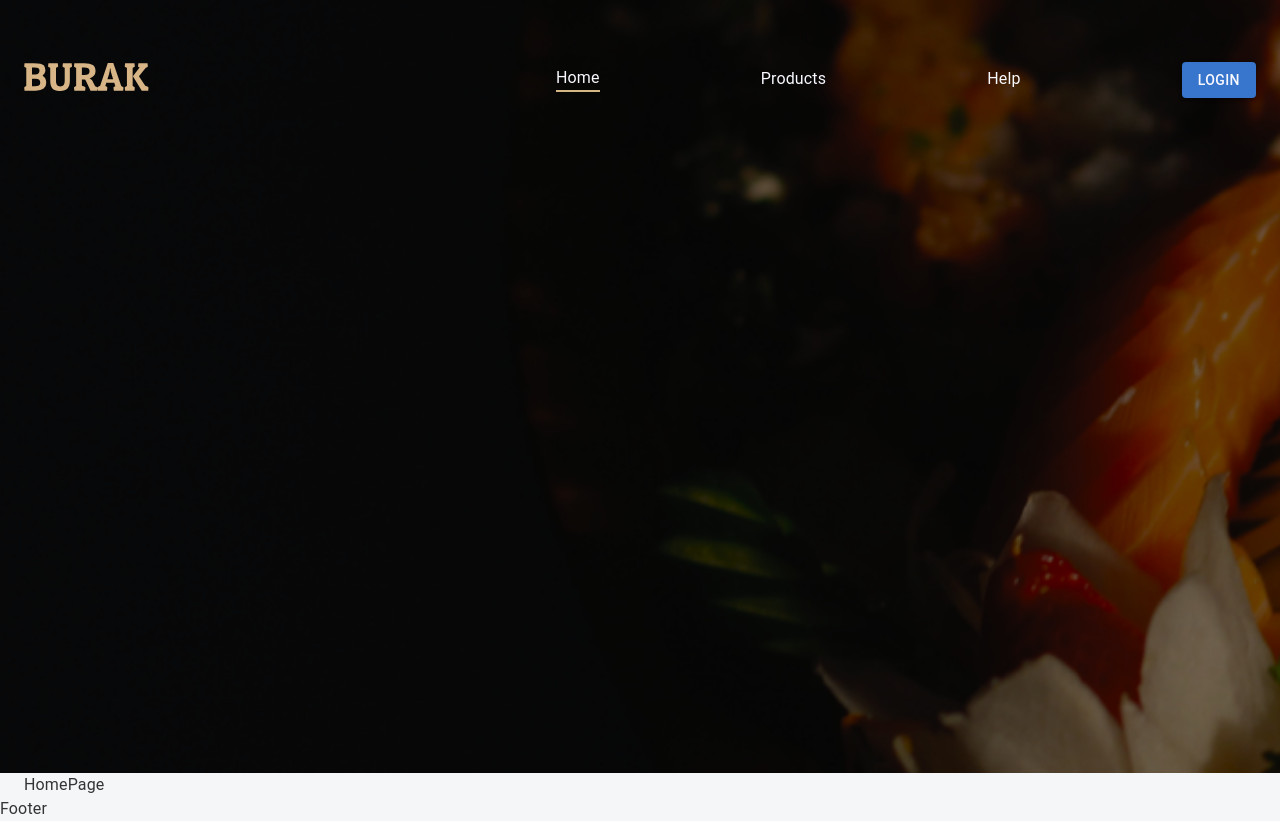
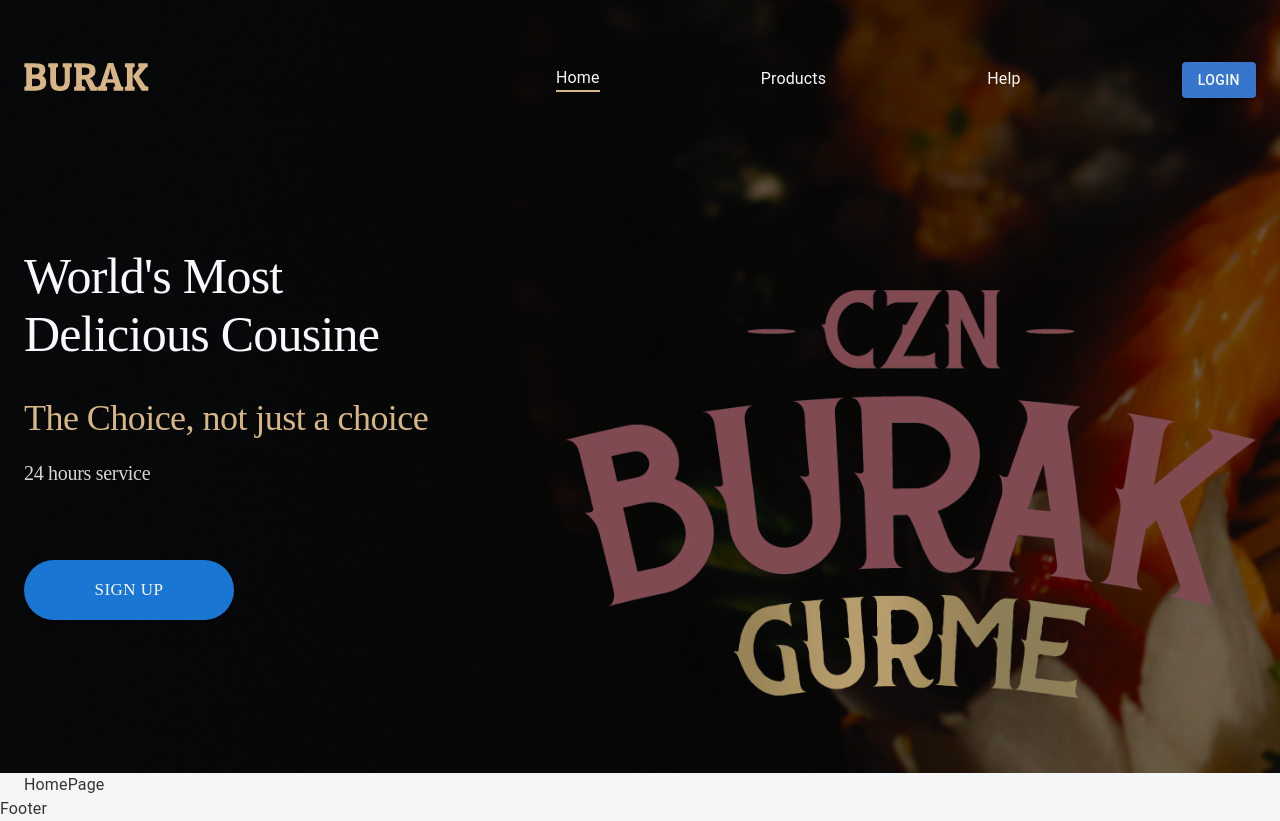
Before and after one commit to Michael777aa/burak-react, a React (Create React App) app: page / in a window 1280 px wide. Built offline with nearby package versions, Linux system fonts and the light colour scheme.

Commit message:
fix: modify homeNavbar header component

```diff
--- a/src/app/components/headers/HomeNavbat.tsx
+++ b/src/app/components/headers/HomeNavbat.tsx
@@ -59,7 +59,25 @@
             )}
           </Stack>
         </Stack>
-        <Stack></Stack>
+        <Stack className={"header-frame"}>
+          <Stack className={"detail"}>
+            <Box className={"head-main-txt"}>
+              World's Most Delicious Cousine
+            </Box>
+            <Box className={"wel-txt"}>The Choice, not just a choice</Box>
+            <Box className={"service-txt"}>24 hours service</Box>
+            <Box className={"signup"}>
+              {!authMember ? (
+                <Button variant="contained" className={"signup-button"}>
+                  SIGN UP
+                </Button>
+              ) : null}
+            </Box>
+          </Stack>
+          <Stack className={"logo-frame"}>
+            <div className={"logo-img"}></div>
+          </Stack>
+        </Stack>
       </Container>
     </div>
   );
--- a/src/css/navbar.css
+++ b/src/css/navbar.css
@@ -66,3 +66,81 @@
 .home-navbar div.hover-line:after {
   transform-origin: 0% 50%;
 }
+
+.home-navbar .navbar-container .header-frame {
+  margin-top: 142px;
+  height: 462px;
+  display: flex;
+  flex-direction: row;
+  justify-content: space-between;
+}
+.home-navbar .navbar-container .header-frame .detail {
+  width: 510px;
+  display: flex;
+  flex-direction: column;
+}
+.home-navbar .navbar-container .header-frame .detail .head-main-txt {
+  width: 450px;
+  height: 150px;
+  font-family: Roboto Serif;
+  font-size: 50px;
+  font-style: normal;
+  font-weight: 500;
+  line-height: normal;
+  letter-spacing: -0.75px;
+  color: #f8f8ff;
+}
+.home-navbar .navbar-container .header-frame .detail .wel-txt {
+  width: 510px;
+  height: 42px;
+  font-family: Roboto Serif;
+  font-size: 36px;
+  font-style: normal;
+  font-weight: 400;
+  line-height: normal;
+  letter-spacing: -0.54px;
+  color: #d7b686;
+}
+
+.home-navbar .navbar-container .header-frame .detail .service-txt {
+  margin-top: 23px;
+  width: 153px;
+  height: 23px;
+  font-family: Roboto Serif;
+  font-size: 20px;
+  font-style: normal;
+  font-weight: 400;
+  line-height: normal;
+  letter-spacing: -0.3px;
+  color: #d5d5d5;
+}
+
+.home-navbar .navbar-container .detail .signup {
+  margin-top: 75px;
+}
+.home-navbar .navbar-container .detail .signup .signup-button {
+  width: 210px;
+  height: 60px;
+  border-radius: 40px;
+  background-color: #1976d2;
+  text-align: center;
+  font-family: Poppins;
+  font-size: 17px;
+  font-style: normal;
+  font-weight: 400;
+  line-height: normal;
+  color: #f8f8ff;
+}
+.home-navbar .navbar-container .logo-frame {
+  margin-top: 43px;
+  width: 690px;
+  height: 419px;
+}
+.home-navbar .navbar-container .logo-frame .logo-img {
+  width: 100%;
+  height: 100%;
+  background: url("/public/img/logo.webp");
+  background-size: contain;
+  background-repeat: no-repeat;
+  filter: invert(25%);
+}
```
